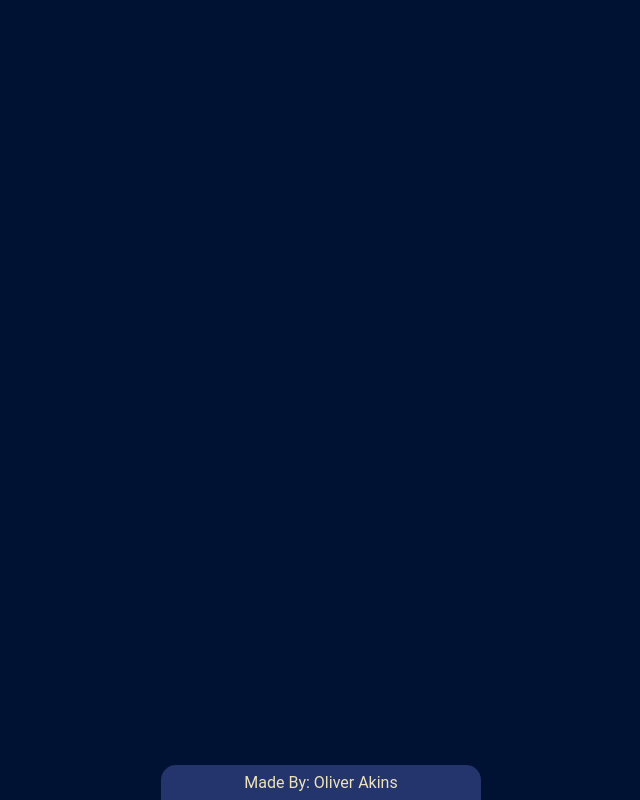
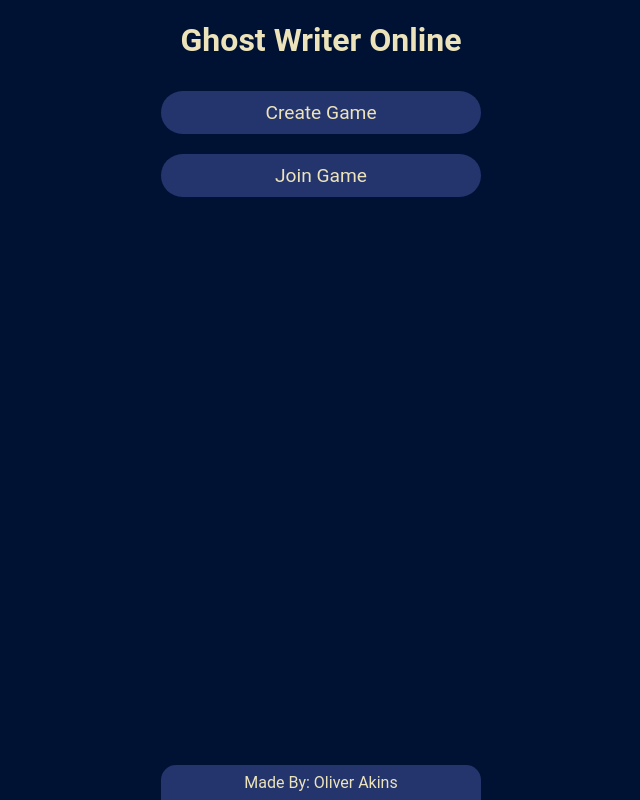
Before and after one commit to Oliver-Akins/Phantom-Ink-Online, a Vue app in the folder web/: page / in a window 1280 px wide. Shown: the whole page, without its empty margins (319-959 px from the left). Built offline with nearby package versions, Linux system fonts and the light colour scheme.

Commit message:
Add the HTML/CSS for the CreateJoin view

```diff
--- a/web/src/views/CreateJoin.vue
+++ b/web/src/views/CreateJoin.vue
@@ -1,17 +1,72 @@
 <template>
-	<div></div>
+	<div id="CreateJoinGame" class="maximize view">
+		<h1>Ghost Writer Online</h1>
+		<button
+			@click.stop="createGame()"
+		>Create Game</button>
+		<button
+			@click.stop="joinGame()"
+		>Join Game</button>
+	</div>
 </template>
 
 <script>
 export default {
-	name: ``,
+	name: `CreateJoinGame`,
 	components: {},
 	computed: {},
-	methods: {},
+	methods: {
+		createGame() {
+			let name = prompt(`What is your name?`);
+			console.log(`Creating a new game for ${name}`);
+		},
+		joinGame() {
+			// Get the user's name
+			let name = prompt(`What is your name?`);
+
+			let qs = new URLSearchParams(window.location.search);
+
+			// Get the game code
+			let game_code;
+			if (qs.has(`game_code`)) {
+				game_code = qs.get(`game_code`);
+			} else {
+				game_code = prompt(`What is the game code?`);
+			}
+
+			console.log(`${name} is joining game ${game_code}`);
+		},
+	},
+	sockets: {
+		GameJoined(data) {},
+		GameCreated(data) {},
+	},
+	mounted() {},
 }
 </script>
 
 <style>
-@import "css/theme.css";
-@import "css/style.css";
+@import "../css/theme.css";
+@import "../css/style.css";
+
+#CreateJoinGame {
+	display: flex;
+	flex-direction: column;
+	align-items: center;
+}
+
+button {
+	background-color: var(--background2);
+	color: var(--background2-text);
+	font-family: var(--fonts);
+	border-radius: 50px;
+	border-style: none;
+	font-size: larger;
+	outline: none;
+	padding: 10px;
+	margin: 10px;
+	width: 25%;
+}
+button:hover { background-color: var(--background2-darken); }
+button:focus { background-color: var(--background2-lighten); }
 </style>
```
